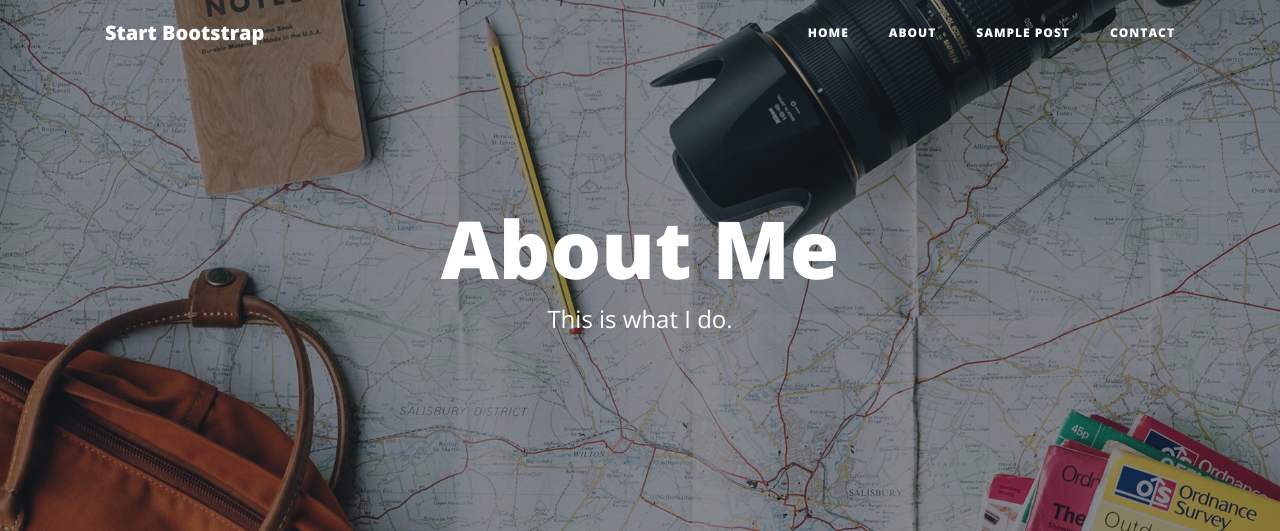
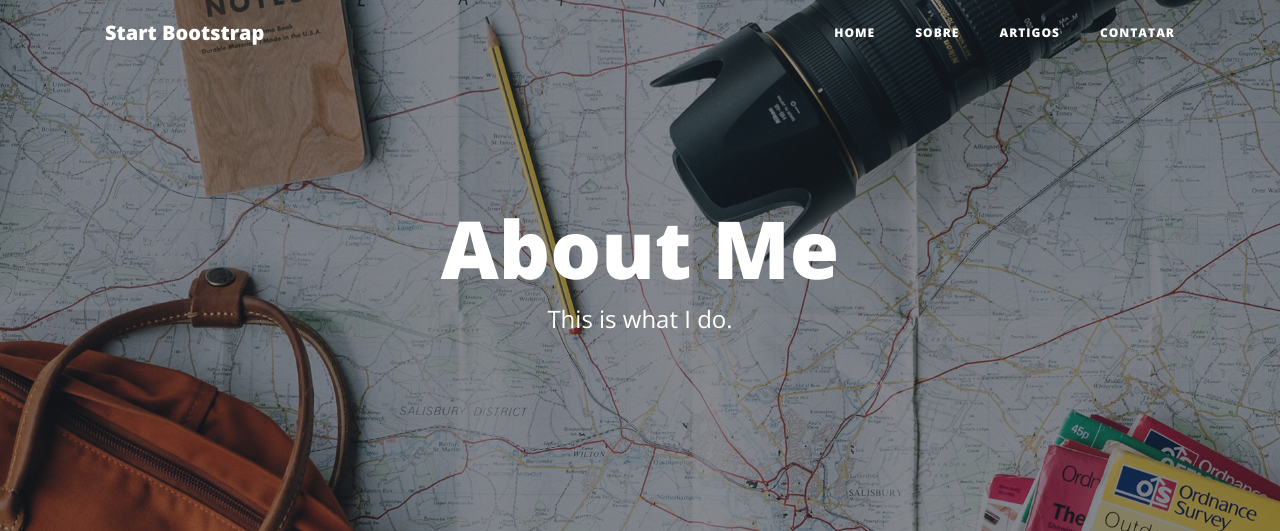
Before and after one commit to LucasBruce/BlogAthilla, a Spring Boot app: page /about in a window 1280 px wide. Shown: the top 531 px of the page. Run offline with Spring Boot 4, Linux system fonts and the light colour scheme; the visitor is signed in with stand-in values (Sample User, id 1); some of the project's set-up classes (security, data sources, template engines, error pages and the like) are left out, and stand-ins take their place.

Commit message:
blog v0.2

```diff
--- a/mycodeblog-master/src/main/resources/templates/about.html
+++ b/mycodeblog-master/src/main/resources/templates/about.html
@@ -39,13 +39,13 @@
             <a class="nav-link" href="/">Home</a>
           </li>
           <li class="nav-item">
-            <a class="nav-link" href="/about">About</a>
+            <a class="nav-link" href="/about">Sobre</a>
           </li>
           <li class="nav-item">
-            <a class="nav-link" href="/poste">Sample Post</a>
+            <a class="nav-link" href="/poste">Artigos</a>
           </li>
           <li class="nav-item">
-            <a class="nav-link" href="/contact">Contact</a>
+            <a class="nav-link" href="/contact">Contatar</a>
           </li>
         </ul>
       </div>
--- a/mycodeblog-master/src/main/resources/templates/contact.html
+++ b/mycodeblog-master/src/main/resources/templates/contact.html
@@ -39,13 +39,13 @@
             <a class="nav-link" href="/">Home</a>
           </li>
           <li class="nav-item">
-            <a class="nav-link" href="/about">About</a>
+            <a class="nav-link" href="/about">Sobre</a>
           </li>
           <li class="nav-item">
-            <a class="nav-link" href="/poste">Sample Post</a>
+            <a class="nav-link" href="/poste">Artigos</a>
           </li>
           <li class="nav-item">
-            <a class="nav-link" href="/contact">Contact</a>
+            <a class="nav-link" href="/contact">Contatar</a>
           </li>
         </ul>
       </div>
--- a/mycodeblog-master/src/main/resources/templates/post.html
+++ b/mycodeblog-master/src/main/resources/templates/post.html
@@ -39,13 +39,13 @@
             <a class="nav-link" href="/">Home</a>
           </li>
           <li class="nav-item">
-            <a class="nav-link" href="/about">About</a>
+            <a class="nav-link" href="/about">Sobre</a>
           </li>
           <li class="nav-item">
-            <a class="nav-link" href="/poste">Sample Post</a>
+            <a class="nav-link" href="/poste">Artigos</a>
           </li>
           <li class="nav-item">
-            <a class="nav-link" href="/contact">Contact</a>
+            <a class="nav-link" href="/contact">Contatar</a>
           </li>
         </ul>
       </div>
```
